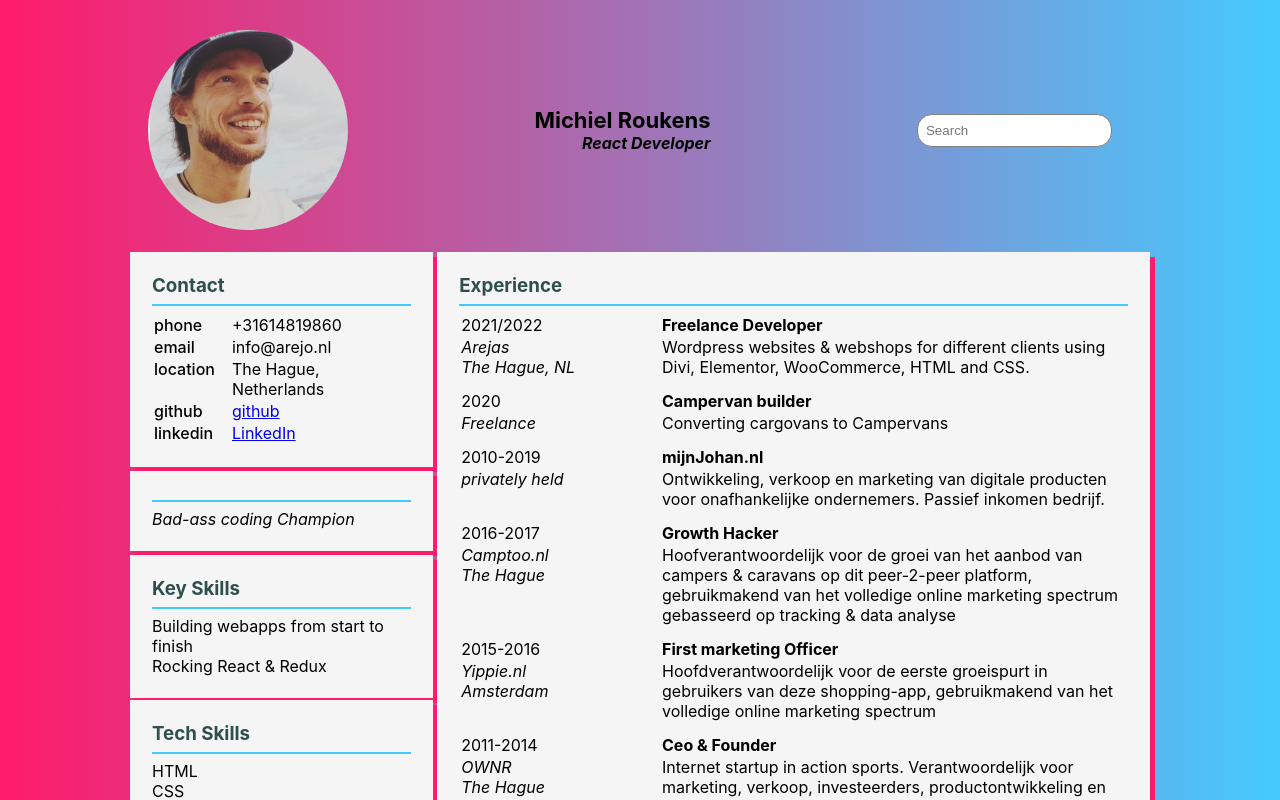
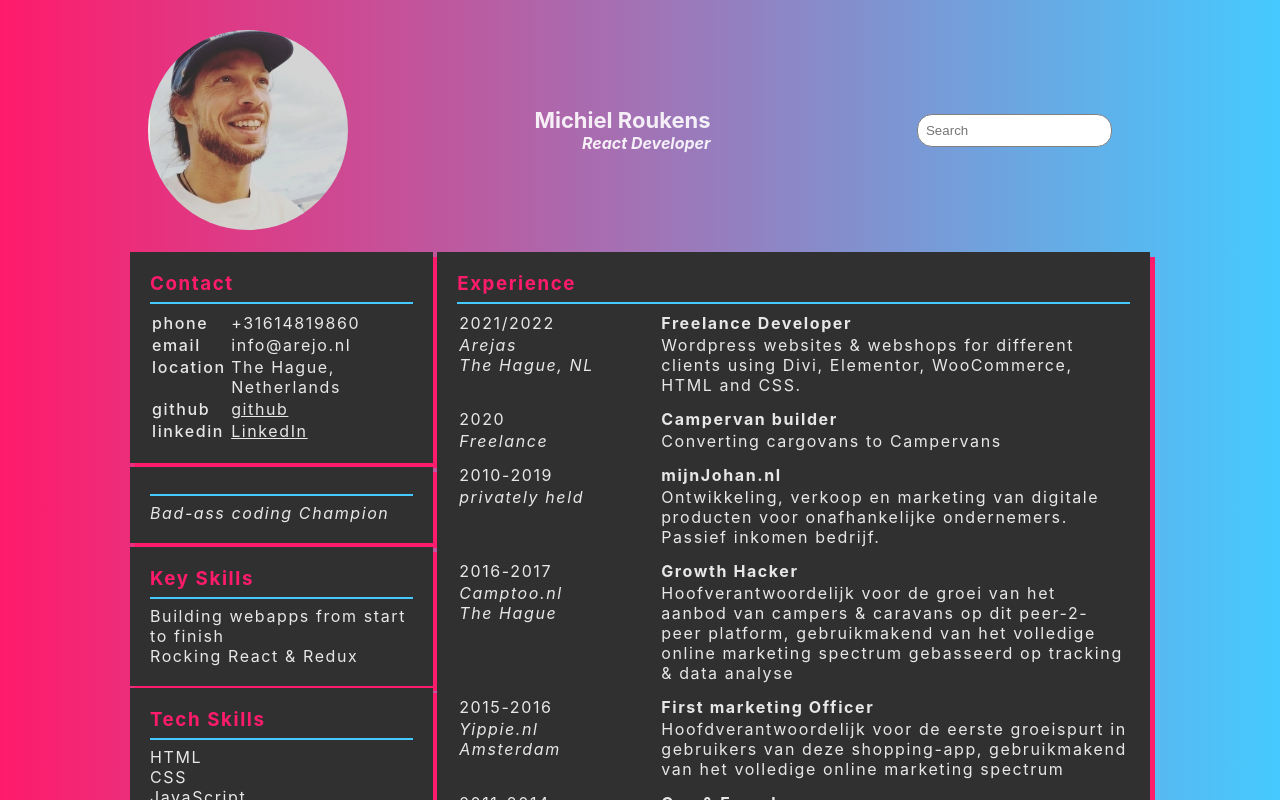
Before and after one commit to arejasverduras/resume, a React (Create React App) app: page / in a window 1280 px wide. Shown: the top 800 px of the page. Built offline with nearby package versions, Linux system fonts and the light colour scheme.

Commit message:
dark style

```diff
--- a/src/App.css
+++ b/src/App.css
@@ -1,6 +1,7 @@
 * {
   margin: 0;
   padding: 0;
+  color: rgba(255, 255, 255, 0.888);
 }
 body {
   background: linear-gradient(0.25turn, #ff1b6b, #45caff);
@@ -95,12 +96,13 @@ header {
 .Widget {
   /* background-color: rgb(41, 237, 194); */
   margin: 2px;
-  border: 2px solid whitesmoke;
+  /* border: 2px solid whitesmoke; */
   left: 0px;
   top: 0px;
-  background-color: whitesmoke;
+  background-color: rgb(49, 48, 48);
   box-shadow: #ff1b6b 5px 5px;
   transition: left 1s, top 1s;
+  letter-spacing: 0.1em;
 }
 
 .Widget:hover {
@@ -108,13 +110,16 @@ header {
   left: -15px;
   top: -10px;
   box-shadow: #45caff 5px 5px;
+  /* box-shadow: #ff1b6b -5px -5px; */
+  border-left: #ff1b6b solid 5px;
+  border-top: #ff1b6b solid 5px;
   z-index: 3;
 
 }
 
 .widgetTitle {
   /* insert widget Title styles here */
-  color: darkslategray;
+  color: #ff1b6b;
   padding-bottom: 7px;
   border-bottom: 2px solid #45caff;
   margin-bottom: 7px;
```
